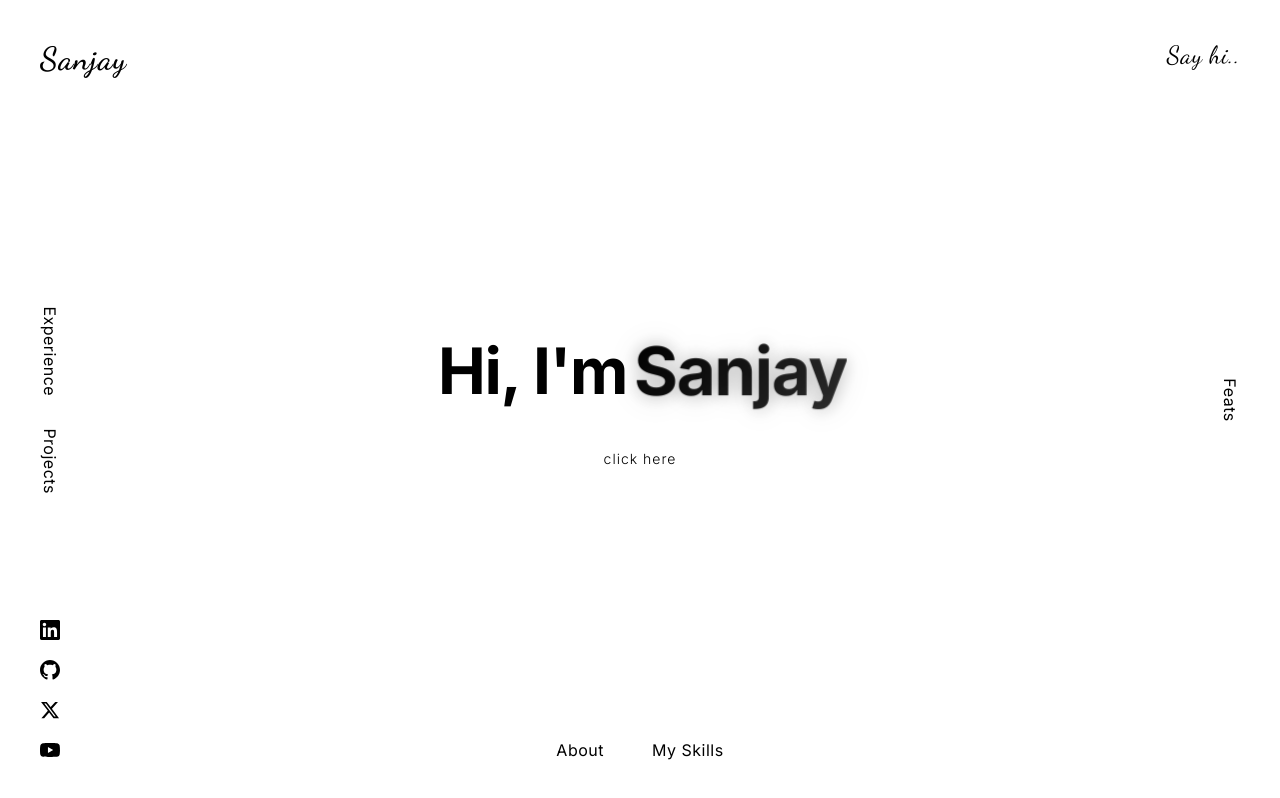
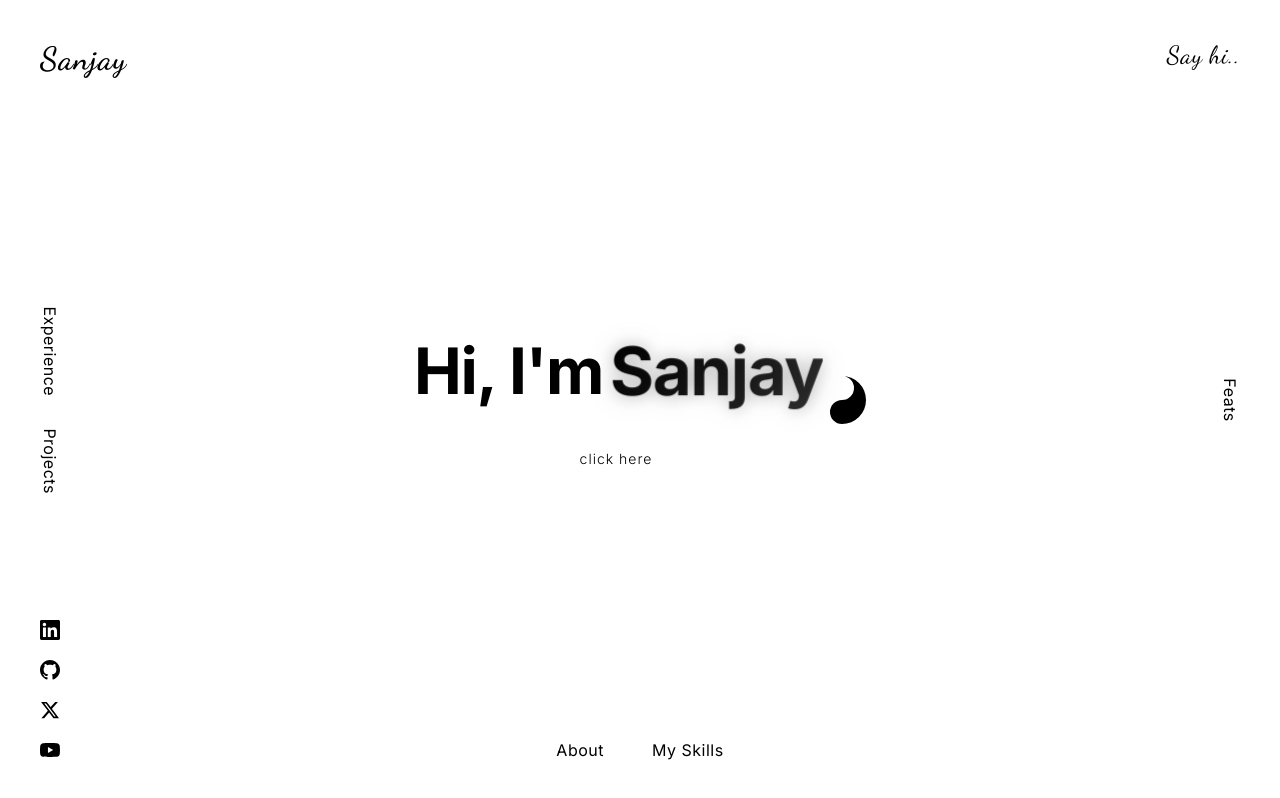
Before and after one commit to Sanjay-2806/myport, a React (Vite) app: page / in a window 1280 px wide. Built offline with nearby package versions, Linux system fonts and the light colour scheme.

Commit message:
Implement theme toggle and add YinYangSmall component
Added theme toggle functionality and YinYangSmall component.

```diff
--- a/src/App.jsx
+++ b/src/App.jsx
@@ -7,10 +7,16 @@ import About from './components/About'
 import Skills from './components/Skills'
 import Feats from './components/Feats'
 import Experience from './components/Experience'
+import YinYangSmall from './components/YinYangSmall'
 
 
 function App() {
   const [currentPage, setCurrentPage] = useState('home')
+  const [theme, setTheme] = useState('dark') // dark or light
+
+  const toggleTheme = () => {
+    setTheme((prev) => (prev === 'dark' ? 'light' : 'dark'))
+  }
 
   const handleProjectsClick = () => {
     setCurrentPage('projects')
@@ -37,28 +43,49 @@ function App() {
   }
 
   if (currentPage === 'projects') {
-    return <Projects onBack={handleBack} />
+    return (
+      <div key="projects" className="page-enter">
+        <Projects onBack={handleBack} />
+      </div>
+    )
   }
 
   if (currentPage === 'about') {
-    return <About onBack={handleBack} />
+    return (
+      <div key="about" className="page-enter">
+        <About onBack={handleBack} />
+      </div>
+    )
   }
 
   if (currentPage === 'skills') {
-    return <Skills onBack={handleBack} />
+    return (
+      <div key="skills" className="page-enter">
+        <Skills onBack={handleBack} />
+      </div>
+    )
   }
 
   if (currentPage === 'feats') {
-    return <Feats onBack={handleBack} />
+    return (
+      <div key="feats" className="page-enter">
+        <Feats onBack={handleBack} />
+      </div>
+    )
   }
 
   if (currentPage === 'experience') {
-    return <Experience onBack={handleBack} />
+    return (
+      <div key="experience" className="page-enter">
+        <Experience onBack={handleBack} />
+      </div>
+    )
   }
 
   return (
-    <div className="app">
-      {/* Top Left - HR Logo */}
+
+    <div key="home" className={`app page-enter ${theme}-theme`}>
+
       <div className="top-left">
         <span className="logo">Sanjay</span>
       </div>
@@ -114,6 +141,10 @@ function App() {
         <SocialIcons />
       </div>
 
+      {/* Bottom Right - Yin Yang Toggle */}
+      <div className="home-yin-yang-toggle" onClick={toggleTheme} role="button" aria-label="Toggle theme" tabIndex={0}>
+        <YinYangSmall theme={theme} />
+      </div>
 
 
     </div>
```
